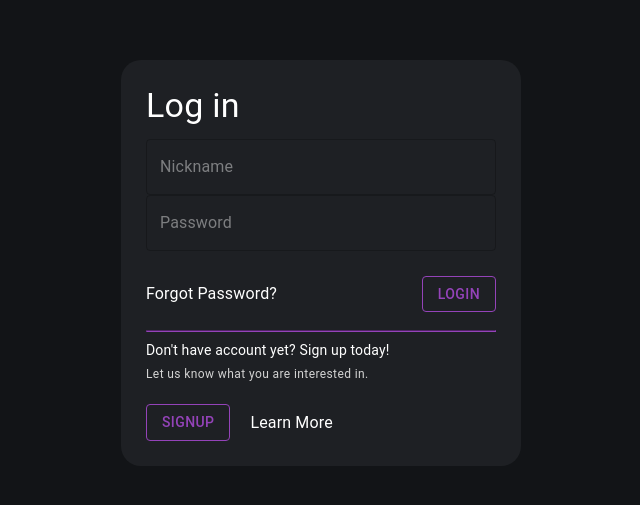
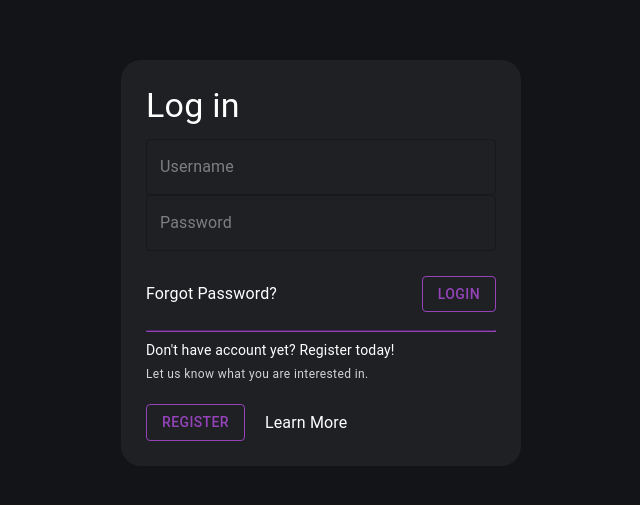
Before and after one commit to michalzard/group-finder, a React (Create React App) app: page /login in a window 1280 px wide. Shown: the part 137-642 px from the top of the page, without its empty margins (319-959 px from the left). Built offline with nearby package versions, Linux system fonts and the light colour scheme; no server answers.

Commit message:
added login method with redux state mgmnt

```diff
--- a/src/components/pages/auth/LoginPage.jsx
+++ b/src/components/pages/auth/LoginPage.jsx
@@ -1,34 +1,58 @@
 import { Button, TextField, Typography } from "@mui/material";
-import React, { useEffect } from "react";
+import React, { useEffect, useState } from "react";
+import { useDispatch, useSelector } from "react-redux";
 import { useNavigate } from "react-router-dom";
+import { userLogin } from "../../redux/reducers/userReducers";
 import "./LoginPage.scss";
 
 function LoginPage() {
+  const navigate = useNavigate();
+  const dispatch = useDispatch();
+
+  const [username, setUsername] = useState("");
+  const [password, setPassword] = useState("");
+  const handleLogin = () => {
+    dispatch(userLogin({ username, password }));
+  };
+
+  const isLoggedIn = useSelector((state) => state.auth.isLoggedIn);
+
   useEffect(() => {
-    //everytime player gets to login page request session check,log him into account is session active
-    //do nothing if expired
-  }, []);
-  const navigate = useNavigate();
-
-  const handleLogin=()=>{
-    console.log("login")
-  }
-
+    if (isLoggedIn) navigate("/dashboard");
+  }, [isLoggedIn,navigate]);
 
   return (
     <section className="Login">
       <form>
-        <Typography variant="h4" gutterBottom>Log in</Typography>
-        <TextField variant="outlined" placeholder="Nickname" type="text" fullWidth/>
-        <TextField variant="outlined" placeholder="Password" type="password" fullWidth/>
+        <Typography variant="h4" gutterBottom>
+          Log in
+        </Typography>
+        <TextField
+          variant="outlined"
+          placeholder="Username"
+          type="text"
+          onChange={(e) => setUsername(e.target.value)}
+          fullWidth
+        />
+        <TextField
+          variant="outlined"
+          placeholder="Password"
+          type="password"
+          onChange={(e) => setPassword(e.target.value)}
+          fullWidth
+        />
         <section className="log-btn">
-        <Typography variant="subtitle1"gutterBottom>Forgot Password?</Typography>
-        <Button variant="outlined" onClick={handleLogin}>Login</Button>
+          <Typography variant="subtitle1" gutterBottom>
+            Forgot Password?
+          </Typography>
+          <Button variant="outlined" onClick={handleLogin}>
+            Login
+          </Button>
         </section>
         {/* This is gonna be divider */}
-        <hr/>
-        <Typography variant="body2"gutterBottom>
-          Don't have account yet? Sign up today!
+        <hr />
+        <Typography variant="body2" gutterBottom>
+          Don't have account yet? Register today!
         </Typography>
         <Typography variant="caption" gutterBottom className="description">
           Let us know what you are interested in.
@@ -37,12 +61,19 @@ function LoginPage() {
           <Button
             variant="outlined"
             onClick={() => {
-            navigate("/signup");
+              navigate("/register");
             }}
           >
-          Signup
+            Register
           </Button>
-        <Typography variant="subtitle1" onClick={()=>{navigate("/")}}>Learn More</Typography>
+          <Typography
+            variant="subtitle1"
+            onClick={() => {
+              navigate("/");
+            }}
+          >
+            Learn More
+          </Typography>
         </section>
       </form>
     </section>
```
Lines whose indentation alone changed are shown as unchanged.
